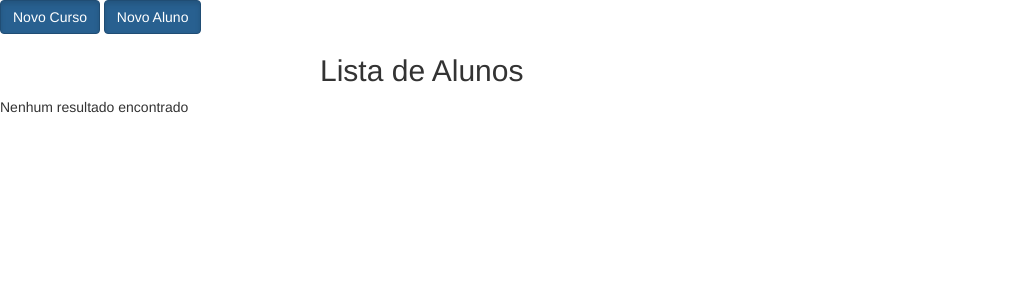
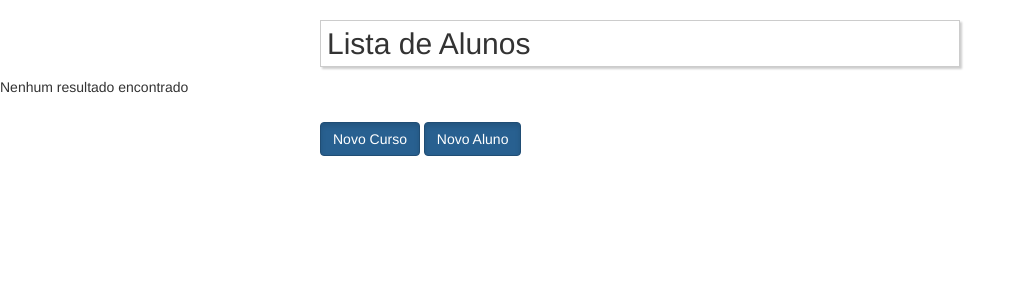
Before and after one commit to glauberatanaka/web2ap2, a Django app: page / in a window 1280 px wide. Shown: the top 300 px of the page, without its empty margins (0-1026 px from the left). Run offline with Django 3.2, Linux system fonts and the light colour scheme; data that the repository does not hold is empty; some libraries are stand-ins or nearby versions.

Commit message:
Alteração botões

```diff
--- a/static/css/style.css
+++ b/static/css/style.css
@@ -3,6 +3,11 @@ h2{
     font-size: 28px;
     width: 50%;
     margin:auto;
+    padding: 0.2em;
+    border: 1px solid #CCC;
+    box-shadow: 2px 2px 2px rgba(0,0,0,0.2);
+   display: block;
+
 }
 
 #tabelaListar,th,td{
@@ -13,6 +18,7 @@ border: 1px solid black;
 #tabelaListar{
     width: 50%;
     margin:auto;
+
 
 }
 th,td{
@@ -39,3 +45,9 @@ h1{
     color: red;
 
 }
+#divBotoes{
+    width:50%;
+    margin:auto;
+    padding-top: 15px;
+
+}
--- a/templates/alunosApp/form_curso.html
+++ b/templates/alunosApp/form_curso.html
@@ -6,6 +6,7 @@
 </head>
 <body>
     <h1>Adicionar novo curso</h1>
+
     <div class="container">
         <form action="" method="POST">
             {{ form.as_p }}
--- a/templates/alunosApp/index.html
+++ b/templates/alunosApp/index.html
@@ -7,8 +7,7 @@
     <title>Alunos</title>
 </head>
 <body>
-    <a href="{% url 'form_curso' %}" class="btn btn-primary active">Novo Curso</a>
-    <a href="{% url 'form_aluno' %}" class="btn btn-primary active">Novo Aluno</a>
+
 
     <h2>Lista de Alunos</h2>
 
@@ -31,9 +30,14 @@
                 </tr>
                 {% endfor %}
             </table>
+
         {% else %}
         <p>Nenhum resultado encontrado</p>
         {% endif %}
+        <div id="divBotoes">
+         <a href="{% url 'form_curso' %}" class="btn btn-primary active">Novo Curso</a>
+         <a href="{% url 'form_aluno' %}" class="btn btn-primary active">Novo Aluno</a>
+        </div>
     </div>
 </body>
 </html>
```
